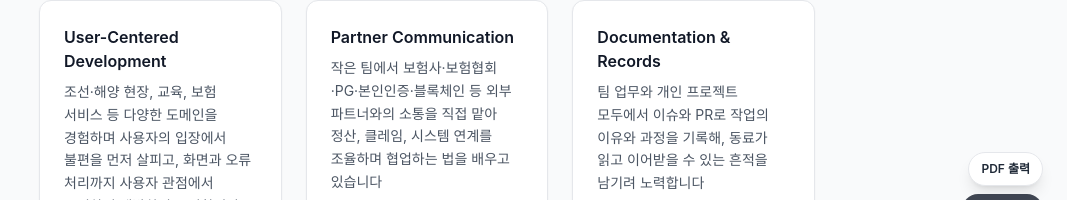
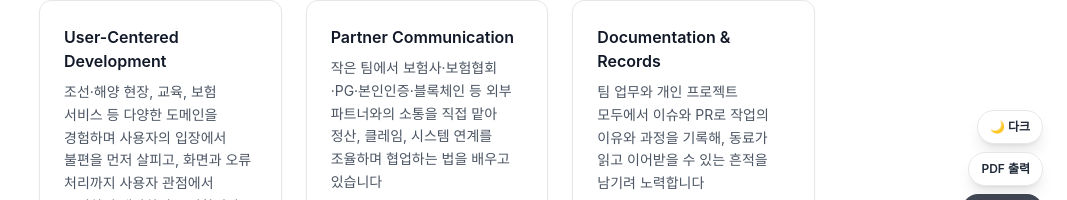
Before and after one commit to initbtn/resume-vuejs, a Vue app: page / in a window 1280 px wide. Shown: the part 550-750 px from the top of the page, without its empty margins (213-1280 px from the left). Built offline with nearby package versions, Linux system fonts and the light colour scheme; no server answers; a web font is replaced by a local one.

Commit message:
feat(ui): Light/Dark 테마 모드 토글 및 시스템 설정 연동 (#77)

```diff
--- a/src/App.vue
+++ b/src/App.vue
@@ -1,8 +1,9 @@
 <script setup lang="ts">
-import { ref } from 'vue'
+import { ref, onMounted } from 'vue'
 import { useResumeData } from './composables/useResumeData'
 import { initialResumePayload } from './constants/initialPayload'
 import { useAuth } from './composables/useAuth'
+import { useTheme } from './composables/useTheme'
 import Profile from './components/profile/Profile.vue'
 import Introduce from './components/introduce/Introduce.vue'
 import HighlightCards from './components/highlight/HighlightCards.vue'
@@ -20,6 +21,11 @@ const { data: resumeData, fetchData: fetchResumeData } = useResumeData({
   initialData: initialResumePayload
 })
 const { user, isAuthenticated, loading: authLoading, error: authError, signIn, signOut } = useAuth()
+const { isDark, toggleTheme, initTheme } = useTheme()
+
+onMounted(() => {
+  initTheme()
+})
 
 const isLoginModalOpen = ref(false)
 const isCmsModalOpen = ref(false)
@@ -88,9 +94,9 @@ const handleSignOut = async () => {
     </header>
 
     <!-- Main Resume Container (resume.yowu.dev Editorial Single Container) -->
-    <main class="flex-1">
+    <main class="flex-1 bg-white dark:bg-gray-950 transition-colors">
       <div
-        class="resume-container max-w-[840px] mx-auto px-4 md:px-8 py-8 text-gray-800"
+        class="resume-container max-w-[840px] mx-auto px-4 md:px-8 py-8 text-gray-800 dark:text-gray-100"
         data-testid="resume-container"
       >
         <Profile :payload="resumeData.profile" />
@@ -105,15 +111,27 @@ const handleSignOut = async () => {
       </div>
     </main>
 
-    <!-- Floating Actions (우하단): PDF 출력 버튼이 관리자 진입 버튼 위에 쌓인다 -->
+    <!-- Floating Actions (우하단): 테마 토글, PDF 출력, 관리자 버튼 -->
     <div
       data-testid="floating-actions"
       class="fixed bottom-6 right-6 z-30 flex flex-col items-end gap-2"
     >
+      <!-- Light / Dark Theme Toggle Button -->
+      <button
+        data-testid="theme-toggle-button"
+        type="button"
+        class="bg-white dark:bg-gray-800 hover:bg-gray-100 dark:hover:bg-gray-700 text-gray-800 dark:text-gray-200 text-xs font-semibold px-3 py-2 rounded-full shadow-lg border border-gray-200 dark:border-gray-700 flex items-center gap-1.5 transition-colors"
+        :title="isDark ? '라이트 모드로 전환' : '다크 모드로 전환'"
+        @click="toggleTheme"
+      >
+        <span v-if="isDark">☀️ 라이트</span>
+        <span v-else>🌙 다크</span>
+      </button>
+
       <button
         data-testid="print-button"
         type="button"
-        class="bg-white hover:bg-gray-100 text-gray-800 text-xs font-semibold px-3 py-2 rounded-full shadow-lg border border-gray-200"
+        class="bg-white dark:bg-gray-800 hover:bg-gray-100 dark:hover:bg-gray-700 text-gray-800 dark:text-gray-200 text-xs font-semibold px-3 py-2 rounded-full shadow-lg border border-gray-200 dark:border-gray-700 transition-colors"
         title="A4 PDF 출력"
         @click="printResume"
       >
--- /dev/null
+++ b/src/composables/useTheme.ts
@@ -0,0 +1,63 @@
+import { ref, computed } from 'vue'
+
+export type ThemeMode = 'light' | 'dark'
+
+const THEME_STORAGE_KEY = 'resume_theme'
+
+// 전역 단일 상태 유지 (여러 곳에서 호출해도 동기화)
+const currentTheme = ref<ThemeMode>('light')
+
+export function useTheme() {
+  const isDark = computed(() => currentTheme.value === 'dark')
+
+  const applyThemeToDOM = (mode: ThemeMode) => {
+    if (typeof document === 'undefined') return
+    const root = document.documentElement
+    if (mode === 'dark') {
+      root.classList.add('dark')
+    } else {
+      root.classList.remove('dark')
+    }
+  }
+
+  const initTheme = () => {
+    if (typeof window === 'undefined') return
+
+    // 1. localStorage 확인
+    const saved = localStorage.getItem(THEME_STORAGE_KEY) as ThemeMode | null
+    if (saved === 'light' || saved === 'dark') {
+      currentTheme.value = saved
+      applyThemeToDOM(saved)
+      return
+    }
+
+    // 2. 시스템 prefers-color-scheme 확인
+    if (window.matchMedia && window.matchMedia('(prefers-color-scheme: dark)').matches) {
+      currentTheme.value = 'dark'
+      applyThemeToDOM('dark')
+    } else {
+      currentTheme.value = 'light'
+      applyThemeToDOM('light')
+    }
+  }
+
+  const setTheme = (mode: ThemeMode) => {
+    currentTheme.value = mode
+    applyThemeToDOM(mode)
+    if (typeof localStorage !== 'undefined') {
+      localStorage.setItem(THEME_STORAGE_KEY, mode)
+    }
+  }
+
+  const toggleTheme = () => {
+    setTheme(currentTheme.value === 'dark' ? 'light' : 'dark')
+  }
+
+  return {
+    theme: currentTheme,
+    isDark,
+    initTheme,
+    setTheme,
+    toggleTheme
+  }
+}
--- a/src/style.css
+++ b/src/style.css
@@ -61,7 +61,8 @@ body {
     display: none !important;
   }
 
-  [data-testid="print-button"] {
+  [data-testid="print-button"],
+  [data-testid="theme-toggle-button"] {
     display: none !important;
   }
 
--- a/tailwind.config.js
+++ b/tailwind.config.js
@@ -1,5 +1,6 @@
 /** @type {import('tailwindcss').Config} */
 export default {
+  darkMode: 'class',
   content: [
     "./index.html",
     "./src/**/*.{vue,js,ts,jsx,tsx}",
```
Also changed, not shown: 2 other files (tests, documents, lock files or other folders).
